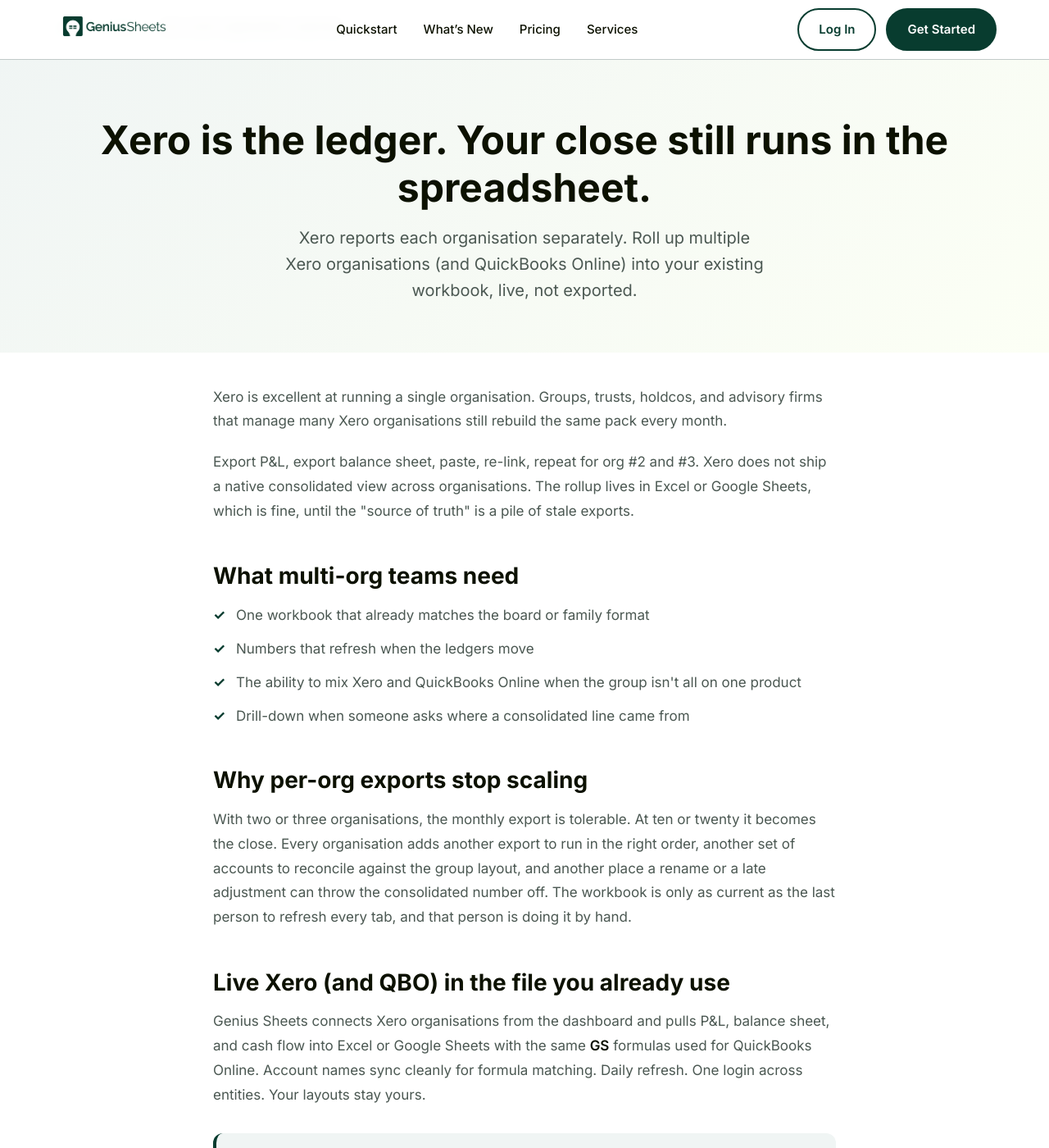
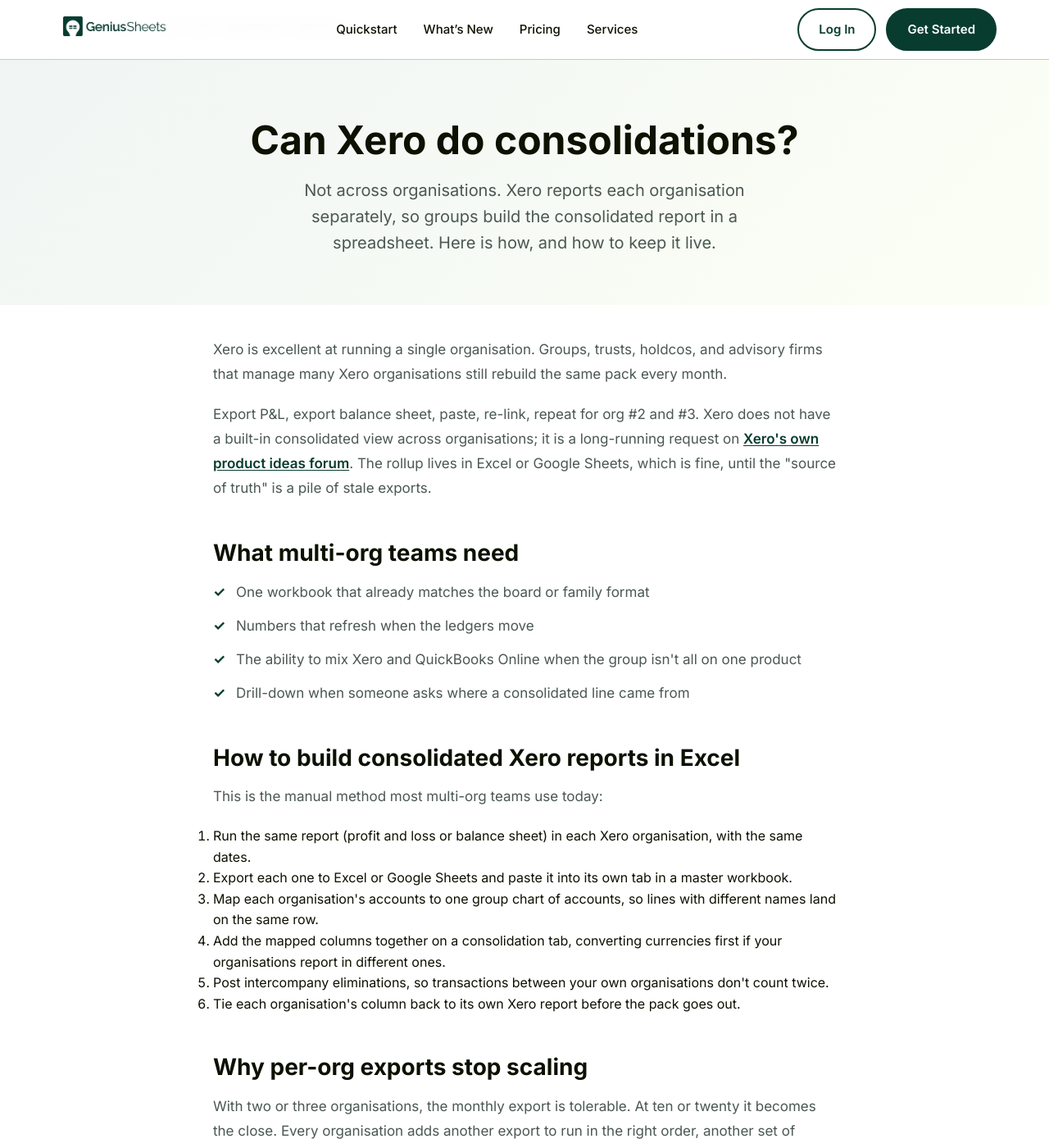
Before and after one commit to GeniusSheets/gs_site, a Jekyll site: the page built from guides/xero-multi-organisation-reporting-excel.html, in a window 1280 px wide and 1400 px high. Shown: the whole window at 82% size. Built offline with Jekyll 4.4.1, drawn with Linux system fonts in a browser that asks for light colours; some of the changed text lies outside the part shown.

Commit message:
feat(guides): answer the searches the QBO and Xero guides already show for
Search Console (Aug 20 to Nov 18) shows the guides appearing for
'consolidating exports of qbo', 'can xero do consolidations' and similar,
mostly at positions 15 to 60. Retitle around those questions, add a
step-by-step manual method to each, and note Intuit Enterprise Suite on
the QBO page.

Co-Authored-By: Claude Opus 5.5 <noreply@anthropic.com>

```diff
--- a/guides/xero-multi-organisation-reporting-excel.html
+++ b/guides/xero-multi-organisation-reporting-excel.html
@@ -1,12 +1,12 @@
 ---
 layout: default
 permalink: /guides/xero-multi-organisation-reporting-excel/
-title: "Xero Multi-Organisation Consolidation in Excel & Sheets"
-description: "Xero reports each organisation separately. Roll up multiple Xero (and QBO) entities into your existing Excel or Google Sheets model, live, not exported."
+title: "Can Xero Do Consolidations? Multi-Org Reporting in Excel"
+description: "Xero has no built-in consolidation across organisations. How groups build consolidated Xero reports today, and how to keep them live in Excel or Google Sheets."
 image: /assets/images/hero/hero-screenshot.png
 faq:
-  - q: "Does Xero consolidate multiple organisations?"
-    a: "Xero runs each organisation as its own set of books and does not ship a native consolidated view across organisations. Group, trust, and holdco reporting is built outside Xero, usually in Excel or Google Sheets, which is why multi-org teams rebuild the same pack every month."
+  - q: "Can Xero do consolidations?"
+    a: "Not across organisations. Xero runs each organisation as its own set of books and does not ship a native consolidated view across organisations. Group, trust, and holdco reporting is built outside Xero, usually in Excel or Google Sheets, which is why multi-org teams rebuild the same pack every month."
   - q: "Can I report across Xero and QuickBooks Online together?"
     a: "Yes. Genius Sheets pulls both Xero organisations and QuickBooks Online files into the same workbook under one login, so a consolidated view does not care which ledger an entity sits on. That matters after an acquisition, when a group is rarely all on one product."
   - q: "How do account names sync for formula matching?"
@@ -31,8 +31,8 @@ faq:
 <!-- Hero -->
 <section class="page-hero">
   <div class="container">
-    <h1>Xero is the ledger. Your close still runs in the spreadsheet.</h1>
-    <p class="page-subtitle">Xero reports each organisation separately. Roll up multiple Xero organisations (and QuickBooks Online) into your existing workbook, live, not exported.</p>
+    <h1>Can Xero do consolidations?</h1>
+    <p class="page-subtitle">Not across organisations. Xero reports each organisation separately, so groups build the consolidated report in a spreadsheet. Here is how, and how to keep it live.</p>
   </div>
 </section>
 
@@ -42,7 +42,7 @@ faq:
     <div class="guide-content">
       <p class="guide-lede">Xero is excellent at running a single organisation. Groups, trusts, holdcos, and advisory firms that manage many Xero organisations still rebuild the same pack every month.</p>
 
-      <p>Export P&amp;L, export balance sheet, paste, re-link, repeat for org #2 and #3. Xero does not ship a native consolidated view across organisations. The rollup lives in Excel or Google Sheets, which is fine, until the "source of truth" is a pile of stale exports.</p>
+      <p>Export P&amp;L, export balance sheet, paste, re-link, repeat for org #2 and #3. Xero does not have a built-in consolidated view across organisations; it is a long-running request on <a href="https://productideas.xero.com/forums/967133-reports-tax/suggestions/44960413-reporting-ability-to-consolidate-multiple-xero-o" rel="nofollow noopener" target="_blank">Xero's own product ideas forum</a>. The rollup lives in Excel or Google Sheets, which is fine, until the "source of truth" is a pile of stale exports.</p>
 
       <h2>What multi-org teams need</h2>
       <ul>
@@ -51,6 +51,17 @@ faq:
         <li>The ability to mix Xero and QuickBooks Online when the group isn't all on one product</li>
         <li>Drill-down when someone asks where a consolidated line came from</li>
       </ul>
+
+      <h2>How to build consolidated Xero reports in Excel</h2>
+      <p>This is the manual method most multi-org teams use today:</p>
+      <ol>
+        <li>Run the same report (profit and loss or balance sheet) in each Xero organisation, with the same dates.</li>
+        <li>Export each one to Excel or Google Sheets and paste it into its own tab in a master workbook.</li>
+        <li>Map each organisation's accounts to one group chart of accounts, so lines with different names land on the same row.</li>
+        <li>Add the mapped columns together on a consolidation tab, converting currencies first if your organisations report in different ones.</li>
+        <li>Post intercompany eliminations, so transactions between your own organisations don't count twice.</li>
+        <li>Tie each organisation's column back to its own Xero report before the pack goes out.</li>
+      </ol>
 
       <h2>Why per-org exports stop scaling</h2>
       <p>With two or three organisations, the monthly export is tolerable. At ten or twenty it becomes the close. Every organisation adds another export to run in the right order, another set of accounts to reconcile against the group layout, and another place a rename or a late adjustment can throw the consolidated number off. The workbook is only as current as the last person to refresh every tab, and that person is doing it by hand.</p>
```
Also changed, not shown: guides/quickbooks-online-multi-entity-consolidation-excel.html (+21 -4 lines).
